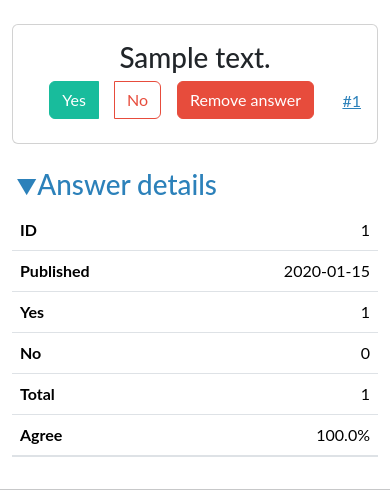
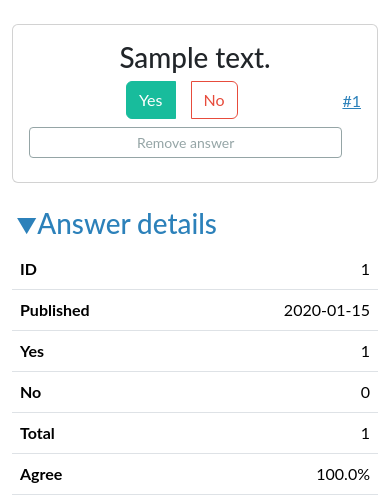
Before and after one commit to Wikimedia-Suomi/wikikysely, a Django app: page /en/question/1/?next=/en/ in a window 390 px wide. Shown: the part 72-567 px from the top of the page. Run offline with Django 4.2, Linux system fonts and the light colour scheme; a user stored in the database is signed in; tables that the repository leaves empty hold one stand-in row (values such as "Sample post"); some libraries are stand-ins or nearby versions.

Commit message:
Style remove answer button on mobile

```diff
--- a/static/css/style.css
+++ b/static/css/style.css
@@ -84,6 +84,15 @@ body {
   flex-wrap: wrap;
   gap: 0.5rem;
   justify-content: center;
+}
+
+@media (max-width: 800px) {
+  .answer-buttons .remove-answer-btn {
+    display: block;
+    width: 100%;
+    margin-left: auto;
+    margin-right: auto;
+  }
 }
 
 /* Allow tables to shrink on small screens */
--- a/templates/survey/answer_form.html
+++ b/templates/survey/answer_form.html
@@ -30,7 +30,7 @@
     </div>
     {% if is_edit %}
       {% if survey.state == 'running' %}
-      <a href="{% url 'survey:answer_delete' form.instance.pk %}?next={{ next|urlencode }}" class="btn btn-danger me-2" data-question-id="{{ question.pk }}">{% translate 'Remove answer' %}</a>
+      <a href="{% url 'survey:answer_delete' form.instance.pk %}?next={{ next|urlencode }}" class="btn btn-outline-secondary btn-sm ajax-delete-answer remove-answer-btn me-md-2" data-question-id="{{ question.pk }}">{% translate 'Remove answer' %}</a>
       {% endif %}
       {% if can_delete_question %}
       <a href="{% url 'survey:question_delete' question.pk %}?next={{ next|urlencode }}" class="btn btn-danger">{% translate 'Remove question' %}</a>
```
